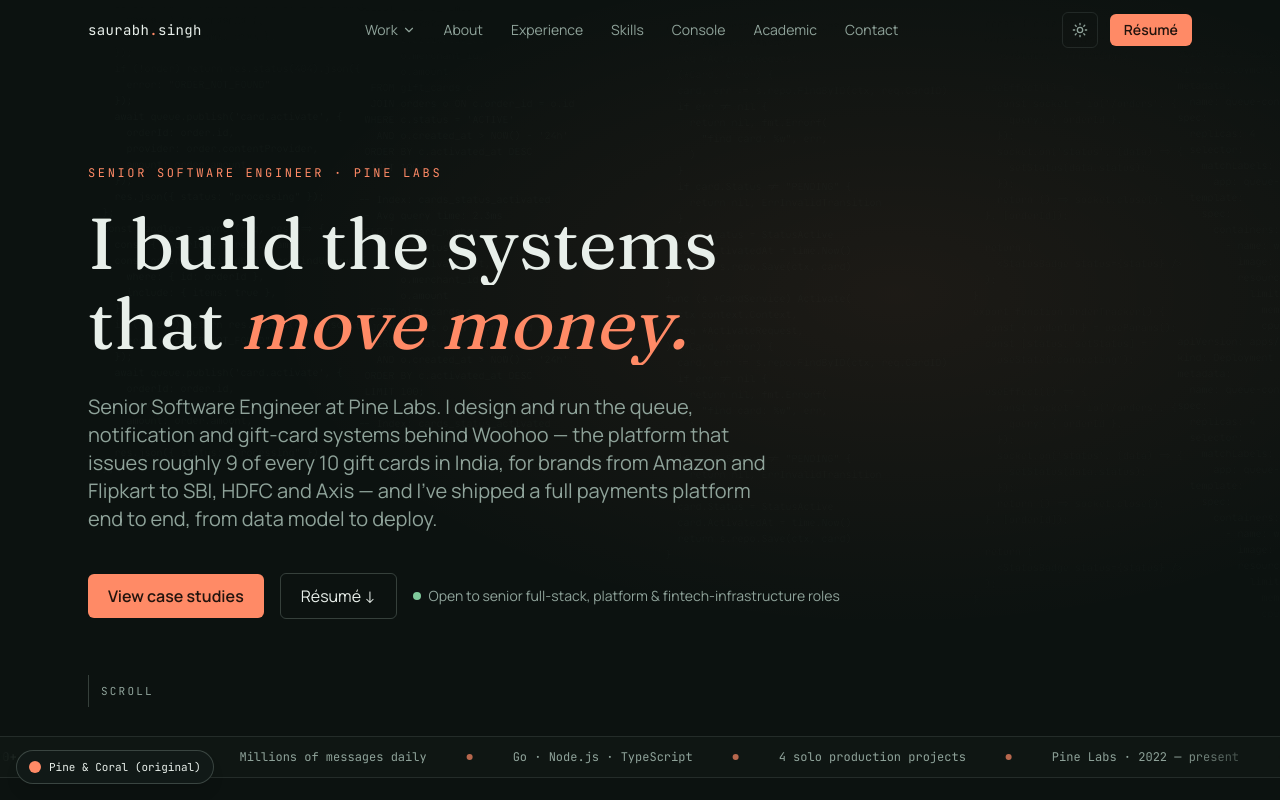
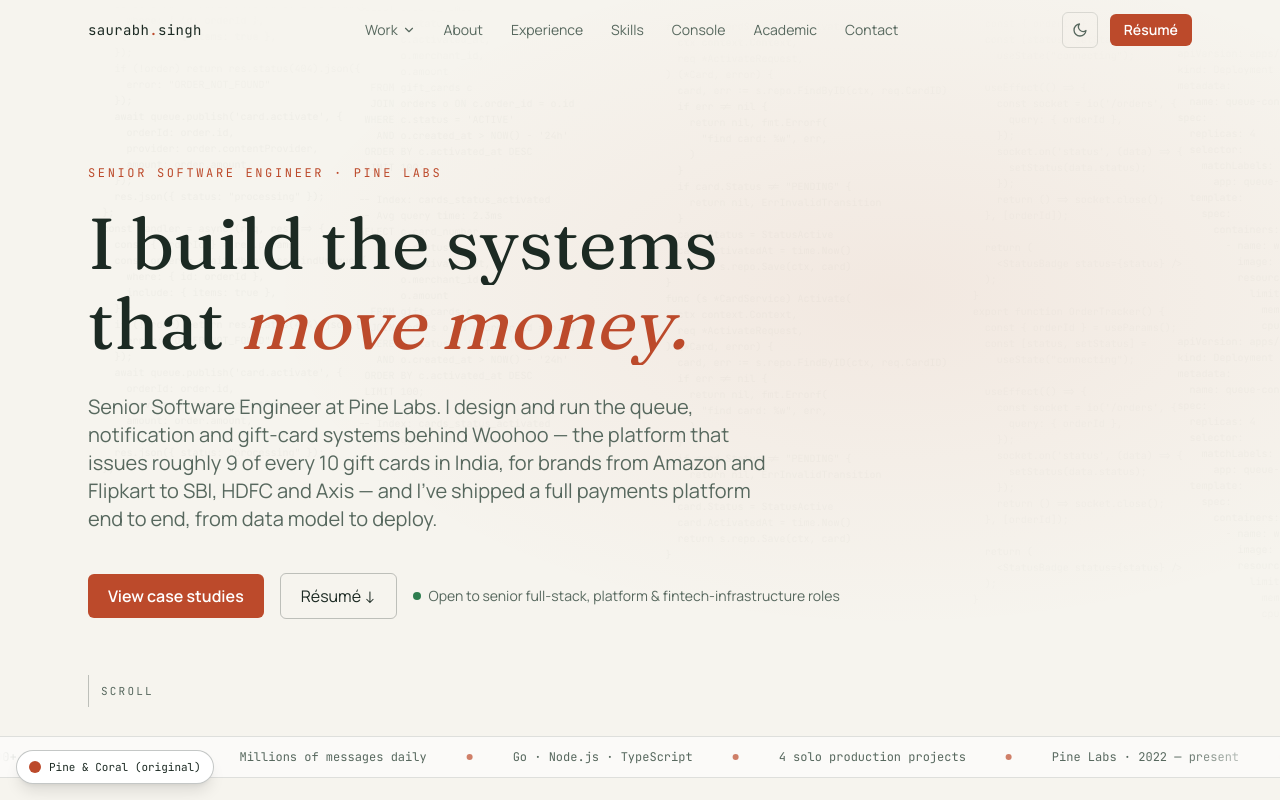
Before and after one commit to SaurabhSinghRbz/saurabh-singh-portfolio, a Next.js app: page / in a window 1280 px wide. Shown: the top 800 px of the page. Built offline with nearby package versions, Linux system fonts and the light colour scheme.

Commit message:
by default light mode enabled

```diff
--- a/src/app/layout.tsx
+++ b/src/app/layout.tsx
@@ -124,8 +124,8 @@
   author: { "@id": `${site.domain}/#person` },
 };
 
-/** Runs before paint: applies saved theme (or OS preference) to avoid a flash. */
-const themeInit = `(function(){try{var t=localStorage.getItem("theme");if(!t)t=window.matchMedia("(prefers-color-scheme: light)").matches?"light":"dark";document.documentElement.dataset.theme=t;}catch(e){document.documentElement.dataset.theme="dark";}})();`;
+/** Runs before paint: applies the saved theme, else light (the site default), to avoid a flash. */
+const themeInit = `(function(){try{var t=localStorage.getItem("theme");document.documentElement.dataset.theme=t==="dark"?"dark":"light";}catch(e){document.documentElement.dataset.theme="light";}})();`;
 
 const isDev = process.env.NODE_ENV === "development";
 // Dev only: every palette is emitted so the switcher can preview them live; production ships just the active one.
--- a/src/components/ThemeToggle.tsx
+++ b/src/components/ThemeToggle.tsx
@@ -6,7 +6,7 @@
   const [theme, setTheme] = useState<string | null>(null);
 
   useEffect(() => {
-    setTheme(document.documentElement.dataset.theme ?? "dark");
+    setTheme(document.documentElement.dataset.theme ?? "light");
   }, []);
 
   function toggle() {
--- a/src/components/dev/PaletteSwitcher.tsx
+++ b/src/components/dev/PaletteSwitcher.tsx
@@ -15,12 +15,12 @@
 export default function PaletteSwitcher() {
   const [open, setOpen] = useState(false);
   const [current, setCurrent] = useState<PaletteName>(ACTIVE_PALETTE);
-  const [theme, setTheme] = useState("dark");
+  const [theme, setTheme] = useState("light");
 
   useEffect(() => {
     const p = document.documentElement.dataset.palette as PaletteName | undefined;
     if (p && p in palettes) setCurrent(p);
-    setTheme(document.documentElement.dataset.theme ?? "dark");
+    setTheme(document.documentElement.dataset.theme ?? "light");
   }, []);
 
   const pick = (name: PaletteName) => {
--- a/src/theme/palettes.ts
+++ b/src/theme/palettes.ts
@@ -655,8 +655,8 @@
 }
 
 /**
- * The CSS that defines every theme token. Dark is the default (no data-theme
- * yet, or data-theme="dark"); data-theme="light" switches. Each palette is
+ * The CSS that defines every theme token. Light is the default (no data-theme
+ * yet, or data-theme="light"); data-theme="dark" switches. Each palette is
  * scoped by html[data-palette] so the dev switcher can flip between them.
  */
 export function paletteCss(names: PaletteName[] = [ACTIVE_PALETTE]): string {
@@ -664,7 +664,7 @@
     .map((n) => {
       const p: Palette = palettes[n];
       const sel = `html[data-palette="${n}"]`;
-      return `${sel},${sel}[data-theme="dark"]{${block(p.dark, "dark", p)}}${sel}[data-theme="light"]{${block(p.light, "light", p)}}`;
+      return `${sel},${sel}[data-theme="light"]{${block(p.light, "light", p)}}${sel}[data-theme="dark"]{${block(p.dark, "dark", p)}}`;
     })
     .join("");
 }
```
